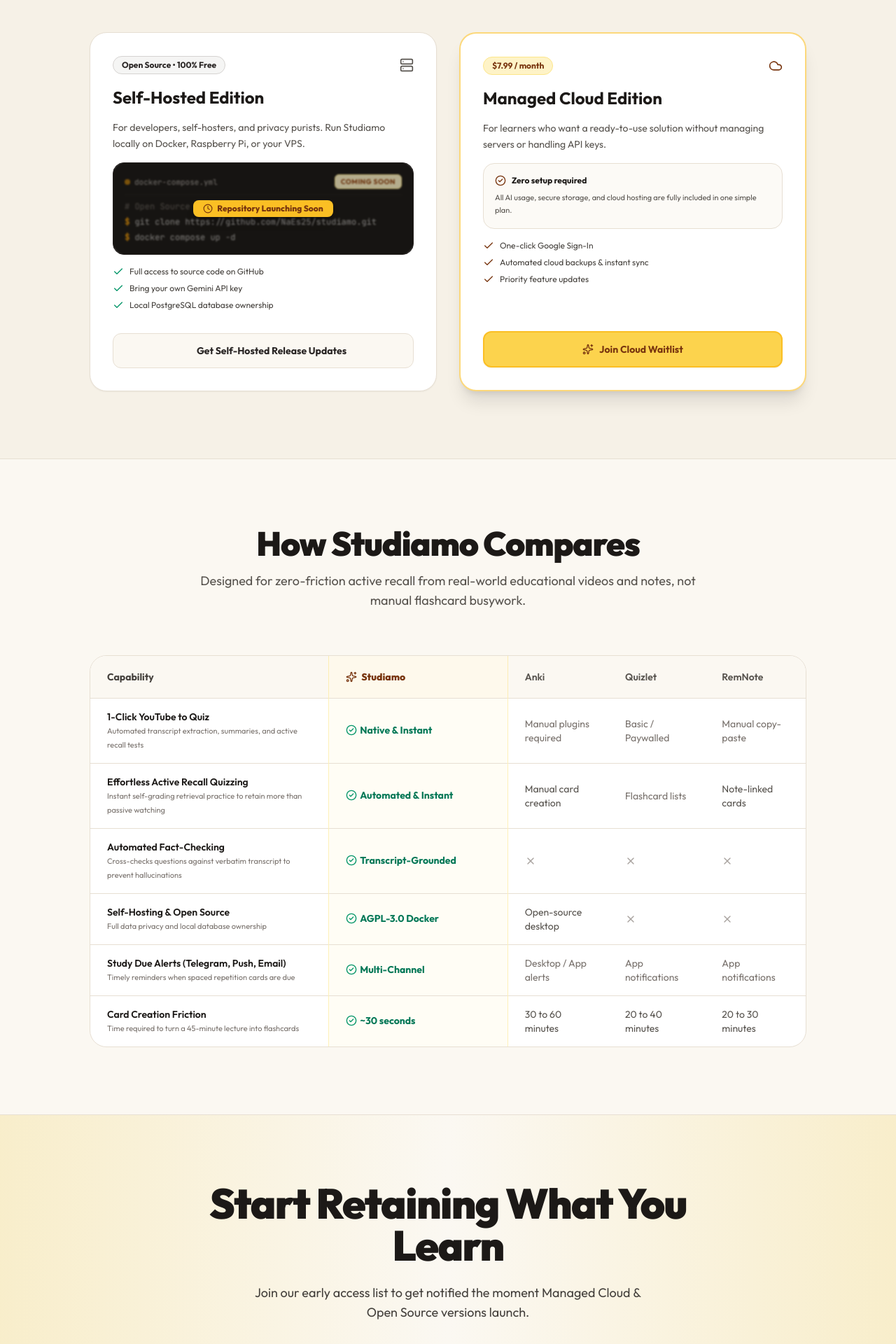
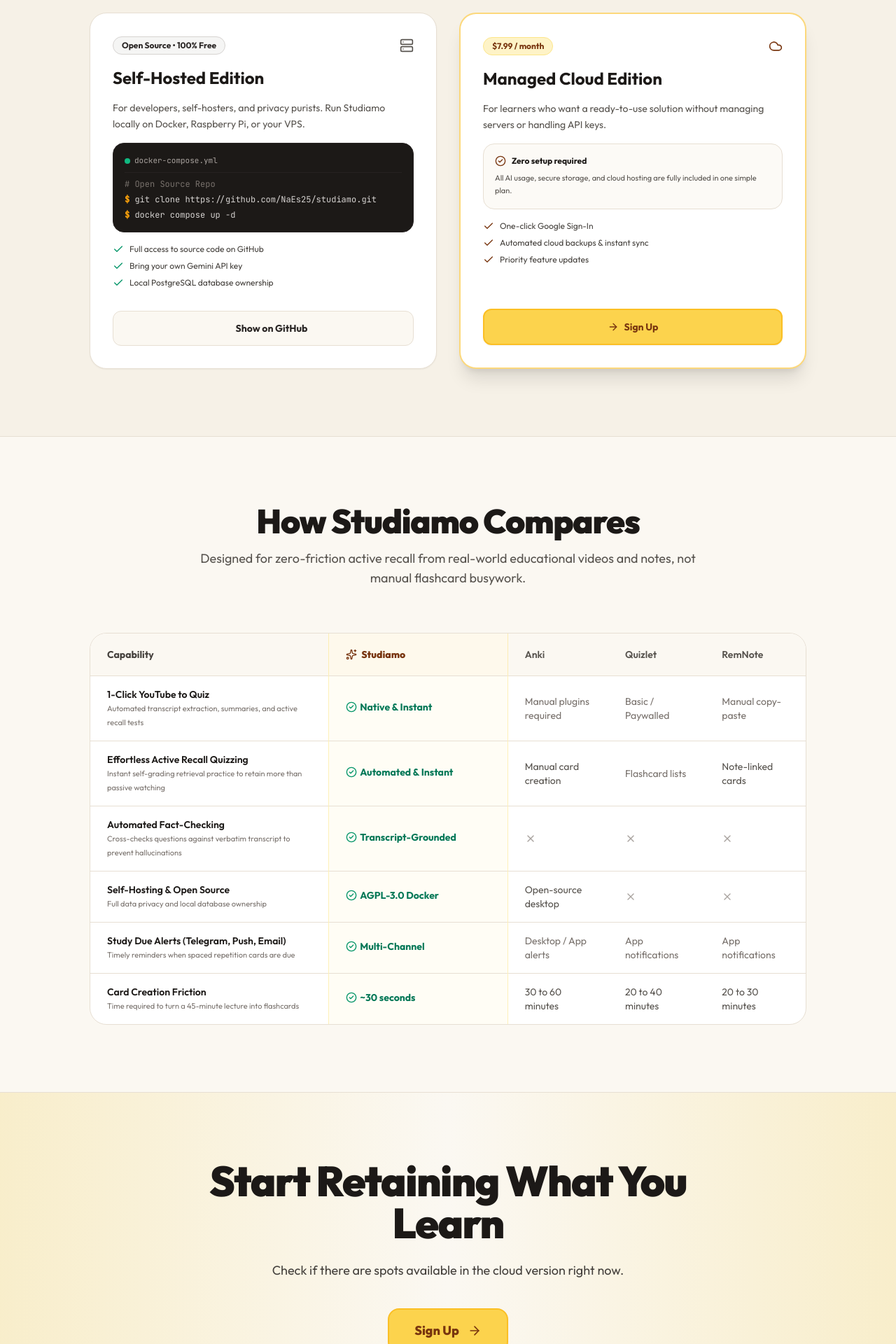
Before and after one commit to NaEs25/studiamo, a Python web app: template app/templates/landing.html in a window 1280 px wide. Shown: the part 4560-6480 px from the top of the page at 70% size. Run offline with Jinja, Linux system fonts and the light colour scheme; the template is opened without the code that fills it, so the values that code supplies are empty; style sheets or scripts are compiled from the project's sources.

Commit message:
feat: open-source the project, update landing page with direct repository access, and replace waitlists with sign-up links.

```diff
--- a/app/templates/landing.html
+++ b/app/templates/landing.html
@@ -228,6 +228,7 @@
                 <a href="#faq" class="text-sm font-semibold text-stone-600 hover:text-[#78350f] transition">FAQ</a>
                 <a href="#open-source" class="text-sm font-semibold text-stone-600 hover:text-[#78350f] transition">Self-Host</a>
                 <a href="#compare" class="text-sm font-semibold text-stone-600 hover:text-[#78350f] transition">Compare</a>
+                <a href="#signup" class="text-sm font-semibold text-stone-600 hover:text-[#78350f] transition">Sign Up</a>
             </nav>
 
             <!-- Top Banner Sign In Button & Mobile Toggle -->
@@ -253,6 +254,7 @@
             <a href="#faq" class="mobile-nav-item block px-3 py-2 rounded-lg text-sm font-semibold text-stone-700 hover:bg-amber-500/10 hover:text-[#78350f] transition">FAQ</a>
             <a href="#open-source" class="mobile-nav-item block px-3 py-2 rounded-lg text-sm font-semibold text-stone-700 hover:bg-amber-500/10 hover:text-[#78350f] transition">Self-Host vs Cloud</a>
             <a href="#compare" class="mobile-nav-item block px-3 py-2 rounded-lg text-sm font-semibold text-stone-700 hover:bg-amber-500/10 hover:text-[#78350f] transition">Compare</a>
+            <a href="#signup" class="mobile-nav-item block px-3 py-2 rounded-lg text-sm font-semibold text-stone-700 hover:bg-amber-500/10 hover:text-[#78350f] transition">Sign Up</a>
         </div>
     </header>
 
@@ -384,7 +386,7 @@
                                 <p class="font-medium text-stone-900">
                                     But when I opened YouTube, reality set in: <strong>I had actually watched a tutorial
                                         on this exact topic a while ago, and I completely forgot it.</strong> Back then,
-                                    I was thrilled, closed the tab, and now when I actually needed the knowledge, it was
+                                    I felt productive, and now when I actually needed the knowledge, it was
                                     gone. Just watching without active recall meant nothing stuck.
                                 </p>
                             </div>
@@ -392,9 +394,6 @@
                             <!-- Hidden Expanded Content EN -->
                             <div id="storyExpandedContentEN"
                                 class="hidden space-y-4 text-stone-800 text-base sm:text-lg leading-relaxed font-normal pt-4 border-t border-[#e7dfd3]/50 mt-4">
-                                <p>
-                                    I had hit my limit. University and video editing, that was all I could handle.
-                                </p>
                                 <p>
                                     That same evening, I was browsing YouTube again to unwind. A video was recommended
                                     to me titled <span
@@ -990,30 +989,15 @@
                                 <div
                                     class="flex items-center justify-between pb-2 mb-2 border-b border-stone-800/80 text-[11px]">
                                     <span class="text-stone-400 font-mono flex items-center space-x-1.5">
-                                        <span class="w-2 h-2 rounded-full bg-amber-500 animate-pulse"></span>
+                                        <span class="w-2 h-2 rounded-full bg-emerald-500"></span>
                                         <span>docker-compose.yml</span>
                                     </span>
-                                    <span
-                                        class="px-2 py-0.5 bg-amber-500/20 border border-amber-500/40 text-amber-400 font-bold text-[10px] uppercase tracking-wider rounded-md">
-                                        Coming Soon
-                                    </span>
                                 </div>
 
-                                <div
-                                    class="space-y-1.5 text-xs font-mono text-stone-300 filter blur-[0.6px] select-none opacity-85">
-                                    <div class="text-stone-500"># Open Source Repo | Launching Soon</div>
-                                    <div><span class="text-amber-500 font-bold select-none">$</span> git clone
-                                        https://github.com/NaEs25/studiamo.git</div>
-                                    <div><span class="text-amber-500 font-bold select-none">$</span> docker compose up -d</div>
-                                </div>
-
-                                <div
-                                    class="absolute inset-0 bg-stone-950/30 backdrop-blur-[1px] flex items-center justify-center pointer-events-none">
-                                    <span
-                                        class="px-3.5 py-1 bg-[#fbbf24] text-[#78350f] font-extrabold text-xs rounded-lg shadow-lg flex items-center space-x-1.5">
-                                        <i data-lucide="clock" class="w-3.5 h-3.5"></i>
-                                        <span>Repository Launching Soon</span>
-                                    </span>
+                                <div class="space-y-1.5 text-[11px] sm:text-xs font-mono text-stone-300">
+                                    <div class="text-stone-500"># Open Source Repo</div>
+                                    <div class="break-all"><span class="text-amber-500 font-bold select-none">$</span> git clone https://github.com/NaEs25/studiamo.git</div>
+                                    <div class="break-all"><span class="text-amber-500 font-bold select-none">$</span> docker compose up -d</div>
                                 </div>
                             </div>
 
@@ -1033,11 +1017,11 @@
                             </ul>
                         </div>
 
-                        <button onclick="openWaitlistModal('selfhosted')"
-                            class="w-full py-3.5 px-6 rounded-xl bg-[#fbf8f2] border border-[#e7dfd3] hover:border-stone-400 text-stone-800 font-bold text-sm transition flex items-center justify-center space-x-2 cursor-pointer">
+                        <a href="https://github.com/NaEs25/studiamo" target="_blank" rel="noopener noreferrer"
+                            class="w-full py-3.5 px-6 rounded-xl bg-[#fbf8f2] border border-[#e7dfd3] hover:border-stone-400 hover:bg-[#f3ede2] text-stone-800 font-bold text-sm transition flex items-center justify-center space-x-2 cursor-pointer shadow-xs">
                             <i data-lucide="github" class="w-4 h-4"></i>
-                            <span>Get Self-Hosted Release Updates</span>
-                        </button>
+                            <span>Show on GitHub</span>
+                        </a>
                     </div>
 
                     <!-- Managed Cloud Canvas -->
@@ -1084,11 +1068,11 @@
                             </ul>
                         </div>
 
-                        <button onclick="openWaitlistModal('cloud')"
+                        <a href="/login"
                             class="btn-primary w-full py-3.5 px-6 rounded-xl font-bold text-sm transition flex items-center justify-center space-x-2 cursor-pointer">
-                            <i data-lucide="sparkles" class="w-4 h-4"></i>
-                            <span>Join Cloud Waitlist</span>
-                        </button>
+                            <i data-lucide="arrow-right" class="w-4 h-4"></i>
+                            <span>Sign Up</span>
+                        </a>
                     </div>
 
                 </div>
@@ -1427,20 +1411,20 @@
         </section>
 
         <!-- CTA Bottom Banner -->
-        <section
+        <section id="signup"
             class="py-12 sm:py-16 md:py-24 bg-gradient-to-r from-[#fde68a]/30 via-[#fbf8f2] to-[#fde68a]/30 text-stone-900 relative overflow-hidden border-t border-[#e7dfd3]">
             <div class="max-w-4xl mx-auto px-4 sm:px-6 lg:px-8 text-center space-y-6 relative z-10">
                 <h2 class="text-4xl sm:text-6xl font-black tracking-tight text-stone-900">Start Retaining What You Learn
                 </h2>
                 <p class="text-stone-700 text-base sm:text-lg max-w-xl mx-auto">
-                    Join our early access list to get notified the moment Managed Cloud & Open Source versions launch.
+                    Check if there are spots available in the cloud version right now.
                 </p>
                 <div class="pt-4 max-w-md mx-auto">
-                    <button onclick="openWaitlistModal()"
+                    <a href="/login"
                         class="btn-primary w-full sm:w-auto inline-flex items-center justify-center space-x-3 font-extrabold text-lg px-9 py-4 rounded-2xl transition transform hover:-translate-y-0.5 cursor-pointer">
-                        <i data-lucide="bell" class="w-5 h-5"></i>
-                        <span>Sign Up for Waitlist</span>
-                    </button>
+                        <span>Sign Up</span>
+                        <i data-lucide="arrow-right" class="w-5 h-5"></i>
+                    </a>
                 </div>
             </div>
         </section>
@@ -1465,6 +1449,7 @@
                 <a href="#faq" class="hover:text-amber-400 transition whitespace-nowrap">FAQ</a>
                 <a href="#open-source" class="hover:text-amber-400 transition whitespace-nowrap">Self-Host vs Cloud</a>
                 <a href="#compare" class="hover:text-amber-400 transition whitespace-nowrap">Compare</a>
+                <a href="#signup" class="hover:text-amber-400 transition whitespace-nowrap">Sign Up</a>
                 <a href="/app" class="font-semibold text-amber-400 hover:text-amber-300 transition whitespace-nowrap">Sign In</a>
                 <a href="/impressum" class="hover:text-amber-400 transition whitespace-nowrap text-stone-400 font-medium">Legal Notice / Impressum</a>
                 <a href="/privacy" class="hover:text-amber-400 transition whitespace-nowrap text-stone-400 font-medium">Privacy Policy</a>
```
Also changed, not shown: SELFHOSTING.md (+7 -5 lines), README.md.
